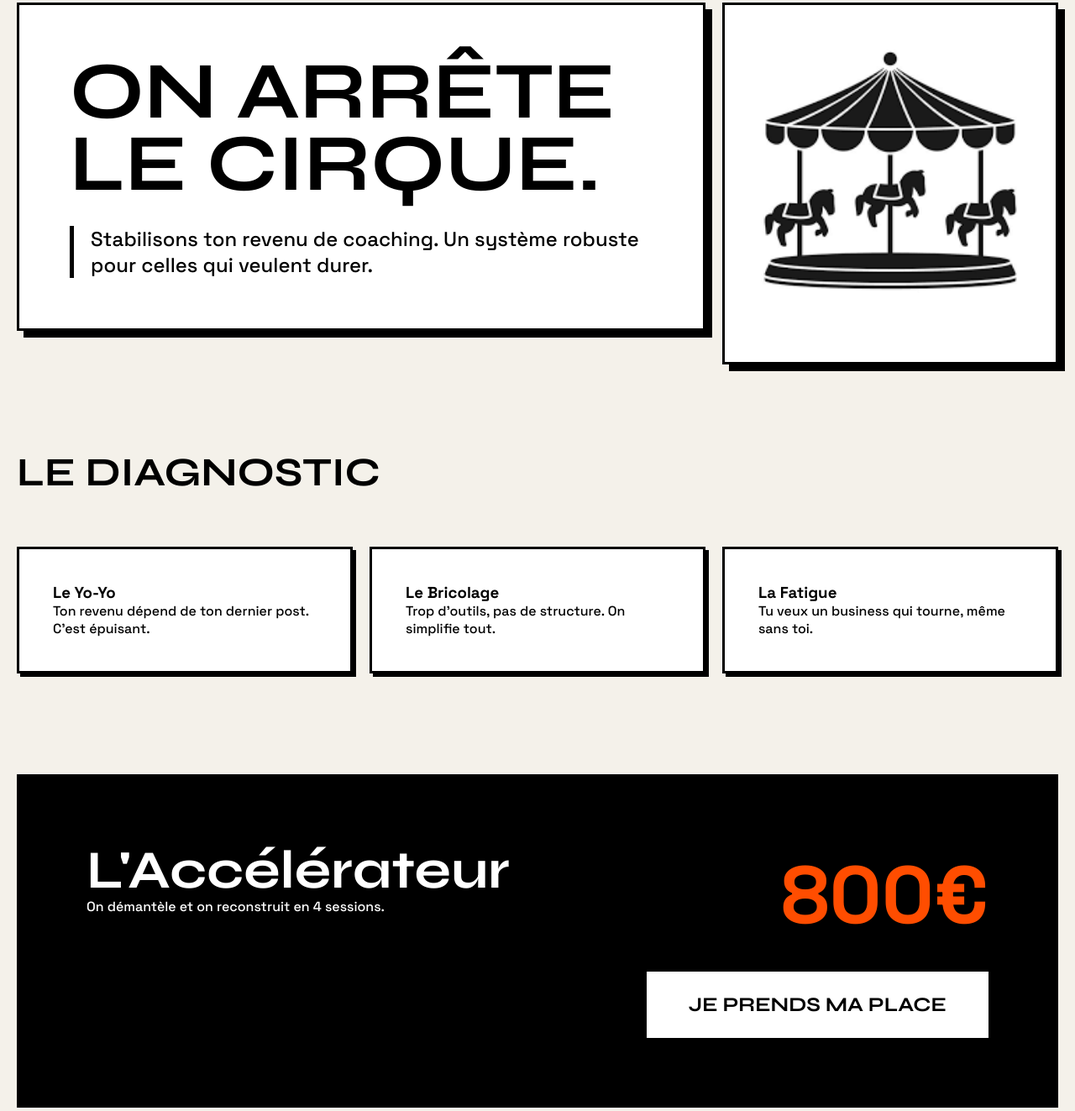
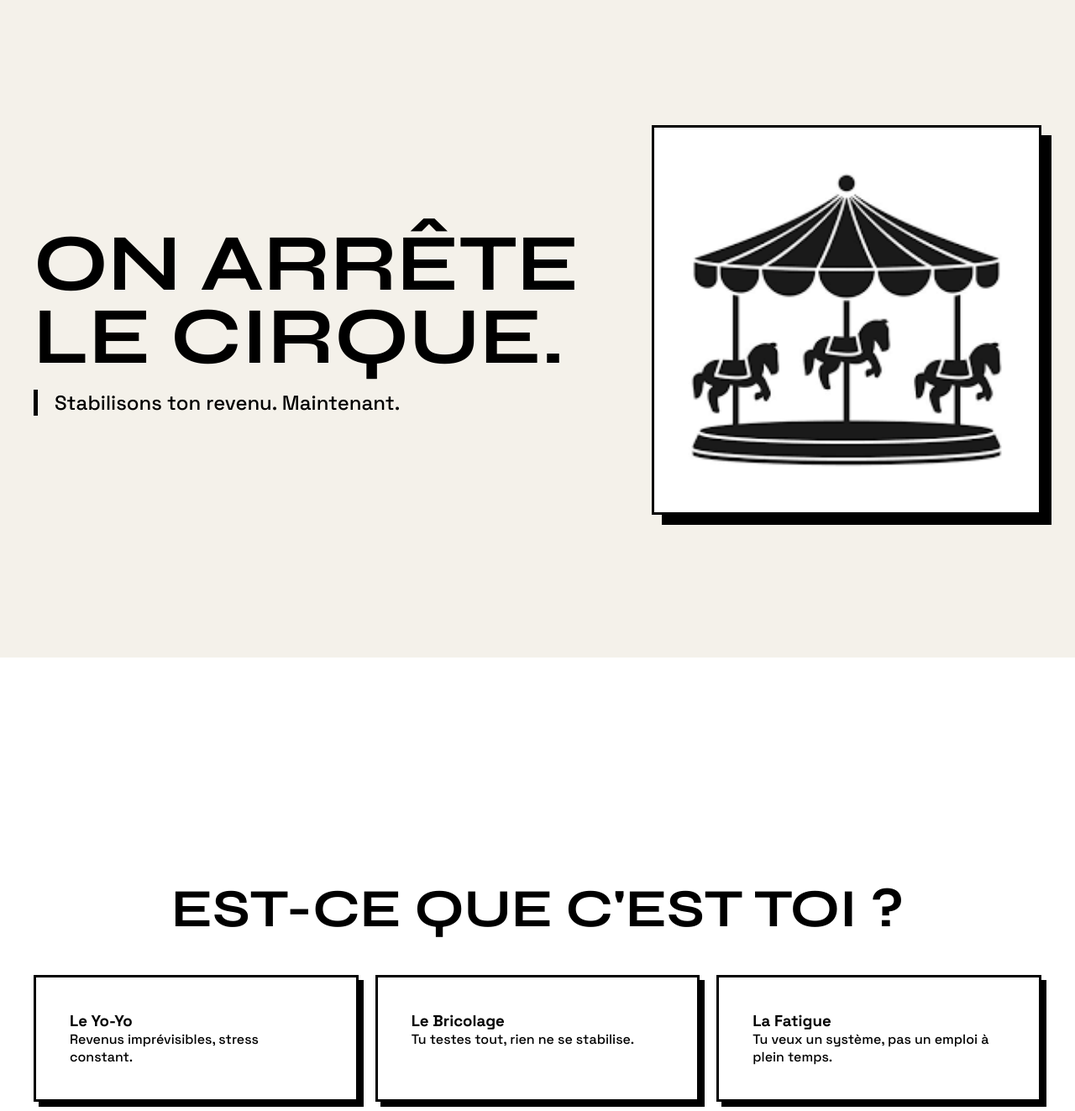
Before and after one commit to lamoutardenoire-beep/l-architecture, a plain HTML site: page index.html in a window 1280 px wide. Shown: the part 17-1340 px from the top of the page at 84% size. Drawn offline with nearby package versions, Linux system fonts and the light colour scheme.

Commit message:
Update index.html

```diff
--- a/index.html
+++ b/index.html
@@ -5,7 +5,6 @@
     <meta name="viewport" content="width=device-width, initial-scale=1.0">
     <title>MIORA | Architecte de Systèmes</title>
 
-    <!-- Fonts & Animations CSS -->
     <link href="https://fonts.googleapis.com/css2?family=Space+Grotesk:wght@300;500;700&family=Syne:wght@700;800&display=swap" rel="stylesheet">
     <link href="https://unpkg.com/aos@2.3.1/dist/aos.css" rel="stylesheet">
 
@@ -15,163 +14,162 @@
             --dark: #000000;
             --accent: #ff4d00;
             --border-thick: 3px solid #000;
-            --shadow: 8px 8px 0px #000;
         }
 
         * { margin: 0; padding: 0; box-sizing: border-box; }
+
         body {
             background-color: var(--bg);
             color: var(--dark);
             font-family: 'Space Grotesk', sans-serif;
-            overflow-x: hidden;
-            padding: 20px;
+            /* Permet un défilement fluide entre les sections */
+            scroll-snap-type: y mandatory;
+            overflow-y: scroll;
         }
 
-        .grid-container {
-            display: grid;
-            grid-template-columns: repeat(12, 1fr);
-            gap: 20px;
-            max-width: 1400px;
+        /* Chaque section prend 100% de la hauteur de l'écran (Full Video Style) */
+        section {
+            height: 100vh;
+            display: flex;
+            align-items: center;
+            justify-content: center;
+            padding: 40px;
+            scroll-snap-align: start;
+            position: relative;
+        }
+
+        .container {
+            max-width: 1200px;
+            width: 100%;
             margin: 0 auto;
         }
 
-        /* --- HERO --- */
-        .hero-box {
-            grid-column: 1 / 9;
-            background: #fff;
-            border: var(--border-thick);
-            padding: 60px;
-            box-shadow: var(--shadow);
-            margin-bottom: 40px;
+        h1, h2 {
+            font-family: 'Syne', sans-serif;
+            text-transform: uppercase;
+            line-height: 0.9;
         }
 
-        h1 {
-            font-family: 'Syne', sans-serif;
-            font-size: clamp(3rem, 8vw, 6rem);
-            line-height: 0.9;
-            text-transform: uppercase;
-            margin-bottom: 30px;
+        /* --- SECTION 1: HERO --- */
+        .hero-layout {
+            display: grid;
+            grid-template-columns: 1.2fr 0.8fr;
+            gap: 40px;
+            align-items: center;
+        }
+        h1 { font-size: clamp(3rem, 8vw, 6rem); }
+        .hero-img {
+            border: var(--border-thick);
+            box-shadow: 12px 12px 0px #000;
+            filter: grayscale(1);
+            width: 100%;
         }
 
-        .image-box {
-            grid-column: 9 / 13;
-            border: var(--border-thick);
-            box-shadow: var(--shadow);
-            background: #fff;
-            padding: 10px;
+        /* --- SECTION 2: DIAGNOSTIC --- */
+        .diag-grid {
+            display: grid;
+            grid-template-columns: repeat(3, 1fr);
+            gap: 20px;
         }
-        .image-box img { width: 100%; height: auto; display: block; filter: grayscale(1); }
-
-        /* --- CARDS --- */
-        .section-title {
-            grid-column: 1 / 13;
-            font-family: 'Syne', sans-serif;
-            font-size: 3rem;
-            margin: 80px 0 40px;
-            text-transform: uppercase;
-        }
-
         .card {
             background: #fff;
             border: var(--border-thick);
             padding: 40px;
-            box-shadow: 4px 4px 0px #000;
-            transition: transform 0.3s cubic-bezier(0.175, 0.885, 0.32, 1.275);
+            box-shadow: 6px 6px 0px #000;
         }
-        .card:hover { transform: translate(-8px, -8px); box-shadow: 16px 16px 0px var(--accent); }
+        .section-title { font-size: 4rem; margin-bottom: 50px; text-align: center; }
 
-        .card-1 { grid-column: 1 / 5; }
-        .card-2 { grid-column: 5 / 9; }
-        .card-3 { grid-column: 9 / 13; }
-
-        /* --- OFFRE IMPACT --- */
+        /* --- SECTION 3: OFFRE --- */
         .offer-box {
-            grid-column: 1 / 13;
             background: var(--dark);
             color: #fff;
             padding: 80px;
-            margin-top: 100px;
-            display: grid;
-            grid-template-columns: 1fr 1fr;
-            gap: 60px;
             border: var(--border-thick);
+            display: flex;
+            justify-content: space-between;
+            align-items: center;
         }
-        .offer-box h2 { font-family: 'Syne', sans-serif; font-size: 4rem; line-height: 1; }
-        .offer-box .price { font-size: 6rem; font-weight: 800; color: var(--accent); }
+        .price { font-size: 7rem; font-weight: 800; color: var(--accent); }
 
-        /* --- CTA --- */
         .btn-cta {
-            background: var(--dark);
+            background: var(--accent);
             color: #fff;
             padding: 25px 50px;
-            border: none;
+            text-decoration: none;
             font-family: 'Syne', sans-serif;
             font-size: 1.5rem;
             text-transform: uppercase;
-            cursor: pointer;
             display: inline-block;
-            margin-top: 30px;
-            text-decoration: none;
+            transition: 0.4s;
         }
+        .btn-cta:hover { transform: scale(1.05); }
 
         @media (max-width: 900px) {
-            .hero-box, .image-box, .card, .offer-box { grid-column: 1 / 13 !important; }
-            .offer-box { grid-template-columns: 1fr; padding: 40px; }
+            .hero-layout, .diag-grid, .offer-box { grid-template-columns: 1fr; flex-direction: column; text-align: center; }
+            section { height: auto; min-height: 100vh; padding: 80px 20px; }
+            .price { font-size: 4rem; }
         }
     </style>
 </head>
 <body>
 
-    <div class="grid-container">
-
-        <!-- HERO s'affiche en fondu vers le haut -->
-        <div class="hero-box" data-aos="fade-up" data-aos-duration="1000">
+    <!-- SCÈNE 1: ON ARRÊTE -->
+    <section>
+        <div class="container hero-layout">
+            <div data-aos="fade-right" data-aos-duration="2000">
                 <h1>On arrête le cirque.</h1>
-            <p style="font-size: 1.5rem; border-left: 5px solid black; padding-left: 20px;">
-                Stabilisons ton revenu de coaching. Un système robuste pour celles qui veulent durer.
+                <p style="font-size: 1.5rem; margin-top: 20px; border-left: 5px solid black; padding-left: 20px;">
+                    Stabilisons ton revenu. Maintenant.
                 </p>
             </div>
+            <div data-aos="zoom-in" data-aos-duration="2500" data-aos-delay="500">
+                <img src="Cheval.png" alt="Miora" class="hero-img">
+            </div>
+        </div>
+    </section>
 
-        <div class="image-box" data-aos="zoom-in" data-aos-delay="300">
-            <img src="Cheval.png" alt="Miora Architecte">
+    <!-- SCÈNE 2: DIAGNOSTIC -->
+    <section style="background: #fff;">
+        <div class="container">
+            <h2 class="section-title" data-aos="fade-down" data-aos-duration="2000">Est-ce que c'est toi ?</h2>
+            <div class="diag-grid">
+                <div class="card" data-aos="fade-up" data-aos-duration="1500" data-aos-delay="200">
+                    <h3>Le Yo-Yo</h3>
+                    <p>Revenus imprévisibles, stress constant.</p>
                 </div>
+                <div class="card" data-aos="fade-up" data-aos-duration="1500" data-aos-delay="600">
+                    <h3>Le Bricolage</h3>
+                    <p>Tu testes tout, rien ne se stabilise.</p>
+                </div>
+                <div class="card" data-aos="fade-up" data-aos-duration="1500" data-aos-delay="1000">
+                    <h3>La Fatigue</h3>
+                    <p>Tu veux un système, pas un emploi à plein temps.</p>
+                </div>
+            </div>
+        </div>
+    </section>
 
-        <h2 class="section-title" data-aos="fade-right">Le diagnostic</h2>
-
-        <!-- Les cartes arrivent l'une après l'autre -->
-        <div class="card card-1" data-aos="fade-up" data-aos-delay="100">
-            <h3>Le Yo-Yo</h3>
-            <p>Ton revenu dépend de ton dernier post. C'est épuisant.</p>
-        </div>
-        <div class="card card-2" data-aos="fade-up" data-aos-delay="300">
-            <h3>Le Bricolage</h3>
-            <p>Trop d'outils, pas de structure. On simplifie tout.</p>
-        </div>
-        <div class="card card-3" data-aos="fade-up" data-aos-delay="500">
-            <h3>La Fatigue</h3>
-            <p>Tu veux un business qui tourne, même sans toi.</p>
-        </div>
-
-        <!-- L'offre avec un effet de slide -->
-        <div class="offer-box" data-aos="flip-up" data-aos-duration="800">
+    <!-- SCÈNE 3: L'OFFRE -->
+    <section>
+        <div class="container">
+            <div class="offer-box" data-aos="fade-up" data-aos-duration="2000">
                 <div>
-                <h2>L'Accélérateur</h2>
-                <p>On démantèle et on reconstruit en 4 sessions.</p>
+                    <h2 style="font-size: 3.5rem;">L'Accélérateur Simple</h2>
+                    <p style="font-size: 1.2rem; margin-top: 10px; opacity: 0.8;">4 sessions pour tout changer.</p>
                 </div>
                 <div style="text-align: right;">
                     <div class="price">800€</div>
-                <a href="#" class="btn-cta" style="background: white; color: black;">Je prends ma place</a>
+                    <a href="#" class="btn-cta">C'est parti</a>
                 </div>
             </div>
+        </div>
+    </section>
 
-    </div>
-
-    <!-- Scripts pour activer les animations -->
     <script src="https://unpkg.com/aos@2.3.1/dist/aos.js"></script>
     <script>
         AOS.init({
-            once: true, // L'animation ne se joue qu'une fois
-            offset: 120 // Se déclenche un peu avant que l'élément soit visible
+            once: false, // Les animations se rejouent pour garder l'effet vidéo
+            mirror: true // S'anime aussi quand tu remontes
         });
     </script>
 
```
Lines whose indentation alone changed are shown as unchanged.
